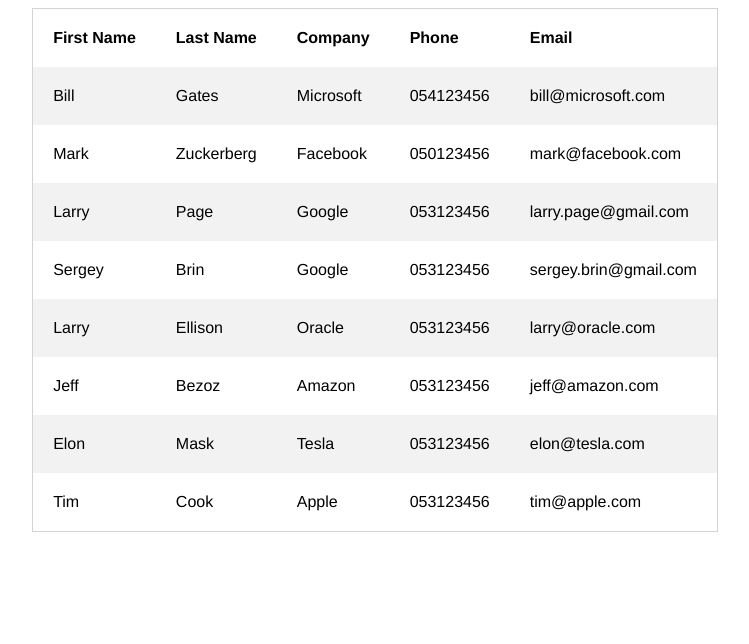
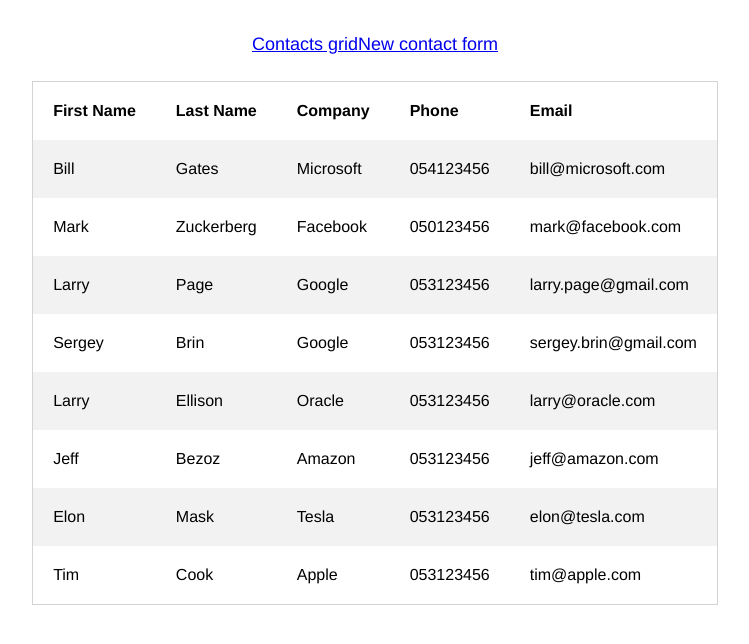
Before and after one commit to leon-good-life/crud-angular, an Angular app: page /contacts-grid in a window 1280 px wide. Shown: the top 644 px of the page, without its empty margins (265-1014 px from the left). Built offline with nearby package versions, Linux system fonts and the light colour scheme.

Commit message:
Added routes

```diff
--- a/src/app/app.component.ts
+++ b/src/app/app.component.ts
@@ -1,12 +1,22 @@
 import { Component } from '@angular/core';
-import { DataService } from './utils/data.service';
 
 @Component({
   selector: 'app-root',
   template: `
-    <contacts-grid [items]="dataService.data"></contacts-grid>
-  `
+    <nav>
+      <a [routerLink]="['contacts-grid']">Contacts grid</a>
+      <a [routerLink]="['new-contact-form']">New contact form</a>
+    </nav>
+    <router-outlet></router-outlet>
+  `,
+  styles: [`
+    nav {
+      text-align: center;
+      padding: 26px;
+      font-family: Helvetica;
+      font-size: large;
+    }
+  `]
 })
 export class AppComponent {
-  constructor(private dataService: DataService) {}
 }
--- a/src/app/app.module.ts
+++ b/src/app/app.module.ts
@@ -2,7 +2,9 @@
 import { NgModule } from '@angular/core';
 import { FormsModule } from '@angular/forms';
 import { HttpModule } from '@angular/http';
+import { RouterModule } from "@angular/router";
 
+import { routes } from './app.routes';
 import { AppComponent } from './app.component';
 import { ContactsGridComponent } from './contactsGrid/contactsGrid.component';
 import { NewContactFormComponent } from './newContactForm/newContactForm.component';
@@ -17,7 +19,8 @@
   imports: [
     BrowserModule,
     FormsModule,
-    HttpModule
+    HttpModule,
+    RouterModule.forRoot(routes)
   ],
   providers: [
     DataService
--- a/src/app/contactsGrid/contactsGrid.component.ts
+++ b/src/app/contactsGrid/contactsGrid.component.ts
@@ -1,4 +1,5 @@
-import { Component, Input } from '@angular/core';
+import { Component } from '@angular/core';
+import { DataService } from '../utils/data.service';
 
 @Component({
   selector: 'contacts-grid',
@@ -11,12 +12,12 @@
         <th>Phone</th>
         <th>Email</th>
       </tr>
-      <tr *ngFor="let item of items">
-        <td>{{item.firstName}}</td>
-        <td>{{item.lastName}}</td>
-        <td>{{item.company}}</td>
-        <td>{{item.phone}}</td>
-        <td>{{item.email}}</td>
+      <tr *ngFor="let contact of dataService.data">
+        <td>{{contact.firstName}}</td>
+        <td>{{contact.lastName}}</td>
+        <td>{{contact.company}}</td>
+        <td>{{contact.phone}}</td>
+        <td>{{contact.email}}</td>
       </tr>
     </table>
   `,
@@ -39,8 +40,5 @@
   `]
 })
 export class ContactsGridComponent {
-  @Input() items;
-
-  constructor () {}
-
+  constructor(private dataService: DataService) {}
 }
--- a/src/app/newContactForm/newContactForm.component.ts
+++ b/src/app/newContactForm/newContactForm.component.ts
@@ -10,14 +10,28 @@
       <input placeholder="Company">
       <input placeholder="Phone">
       <input placeholder="Email">
+      <button type="submit">Add new contact</button>
     </form>
   `,
   styles: [`
     * {
       font-family: Helvetica;
     }
+    form {
+      max-width: 500px;
+      text-align: center;
+      margin: 0 auto;
+    }
     input {
       display: block;
+      padding: 8px;
+      margin: 5px;
+      width: 100%;
+    }
+    button {
+      padding: 10px;
+      margin: 0 auto;
+      width: 33%;
     }
   `]
 })
```
Also changed, not shown: src/app/app.routes.ts (added, +9 -0 lines).
